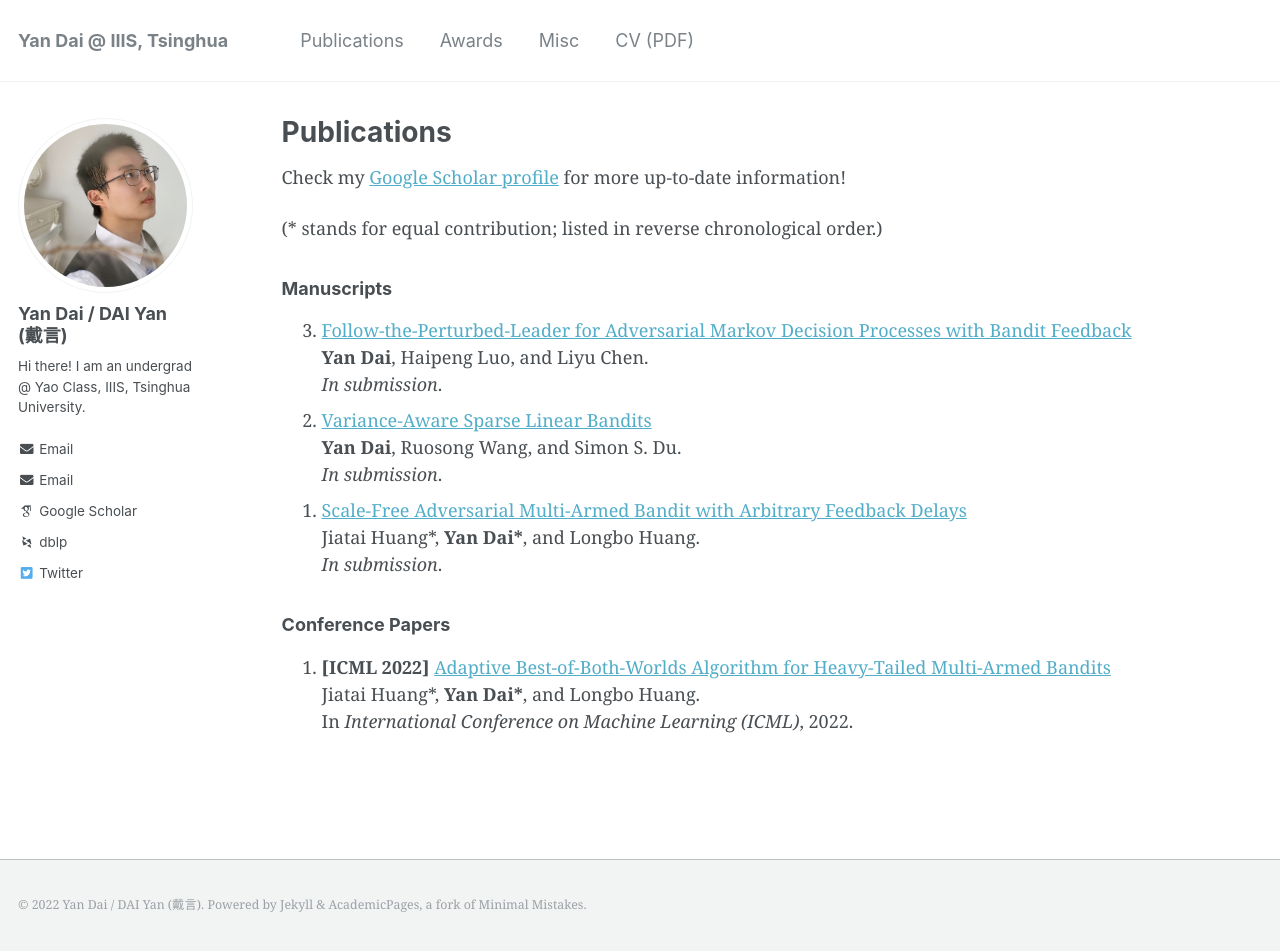
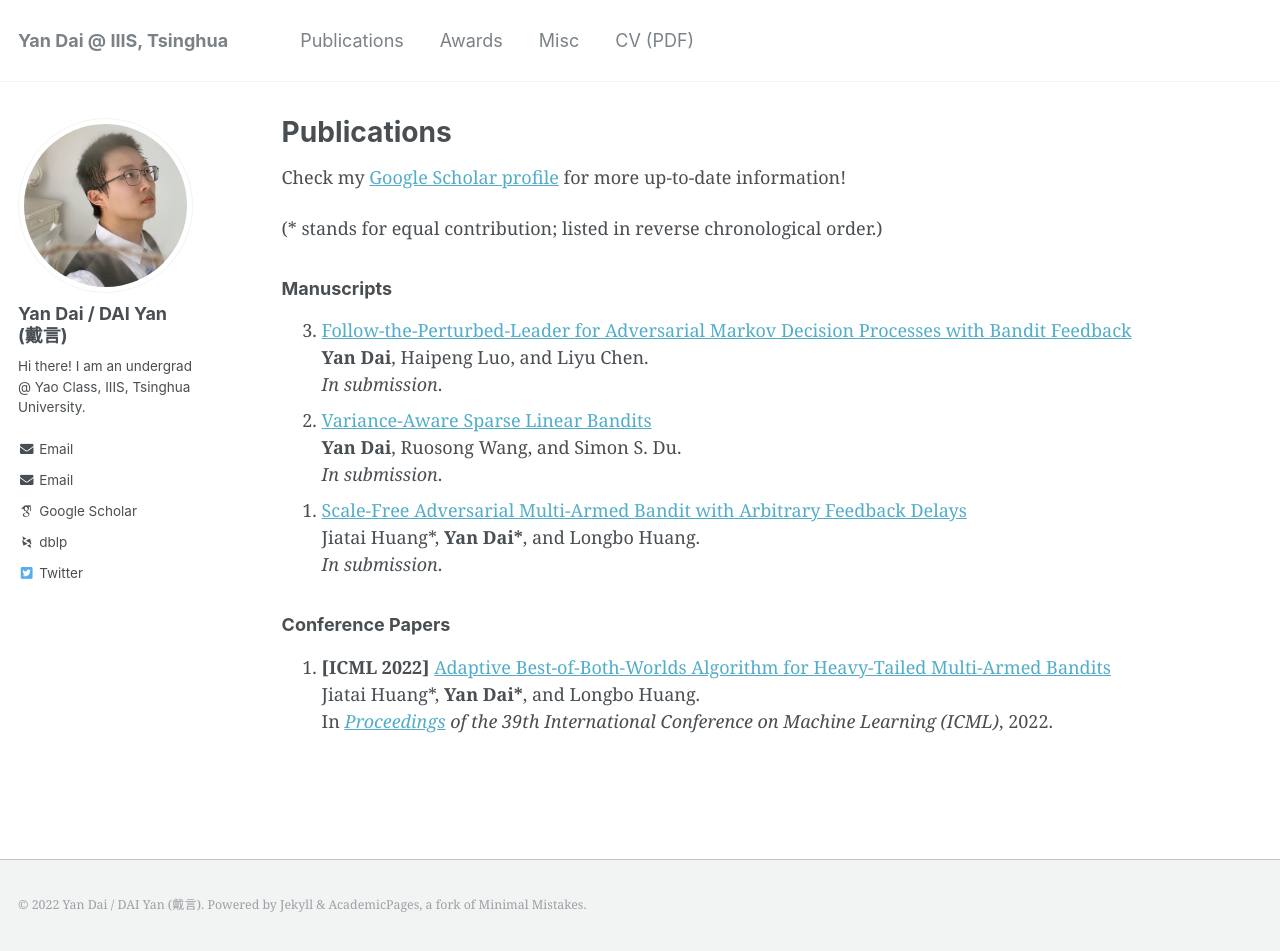
Before and after one commit to yandaichn/yandaichn.github.io, a Jekyll site: the page built from _pages/publications.md, in a window 1280 px wide and 951 px high. Built offline with Jekyll 4.4.1, drawn with Linux system fonts in a browser that asks for light colours; some web fonts are replaced.

Commit message:
Add pub link to JMLR

```diff
--- a/_pages/publications.md
+++ b/_pages/publications.md
@@ -26,5 +26,5 @@ Check my [Google Scholar profile](https://scholar.google.com/citations?user=gkG4
 
 1.  **\[ICML 2022\]** [Adaptive Best-of-Both-Worlds Algorithm for Heavy-Tailed Multi-Armed Bandits](https://arxiv.org/abs/2201.11921)
     Jiatai Huang\*, **Yan Dai\***, and Longbo Huang.
-    In *International Conference on Machine Learning (ICML)*, 2022.
+    In *[Proceedings](https://proceedings.mlr.press/v162/huang22c.html) of the 39th International Conference on Machine Learning (ICML)*, 2022.
 {: reversed="reversed"}
```
